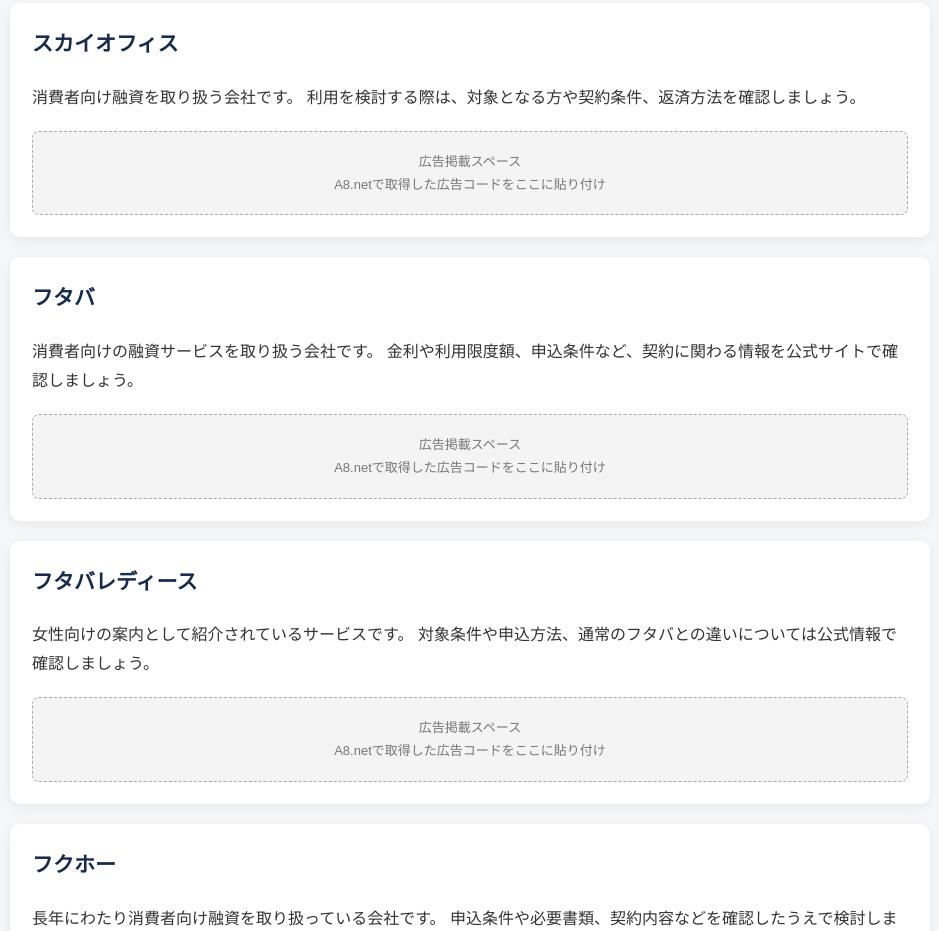
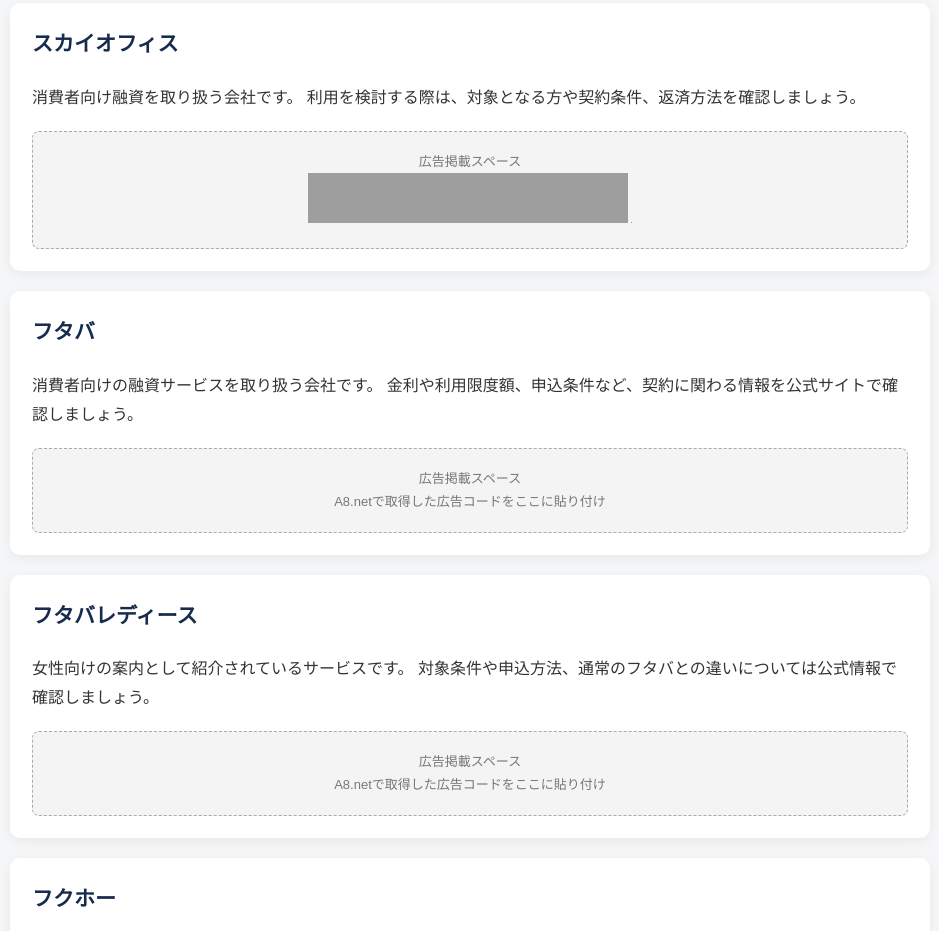
Before and after one commit to tomoki4351-star/shohisha-guide, a plain HTML site: page index.html in a window 1280 px wide. Shown: the part 1796-2727 px from the top of the page, without its empty margins (170-1109 px from the left). Drawn offline with Linux system fonts and the light colour scheme; grey boxes are pictures that could not be loaded.

Commit message:
Update index.html

```diff
--- a/index.html
+++ b/index.html
@@ -228,7 +228,9 @@ footer {
     <div class="ad">
       <!-- A8広告：スカイオフィス -->
       広告掲載スペース<br>
-      A8.netで取得した広告コードをここに貼り付け
+      <a href="https://px.a8.net/svt/ejp?a8mat=4BGTLT+81CQBM+20EO+631SX" rel="nofollow">
+<img border="0" width="320" height="50" alt="" src="https://www27.a8.net/svt/bgt?aid=261125345486&wid=003&eno=01&mid=s00000009384001022000&mc=1"></a>
+<img border="0" width="1" height="1" src="https://www12.a8.net/0.gif?a8mat=4BGTLT+81CQBM+20EO+631SX" alt="">
     </div>
   </div>
 
```
